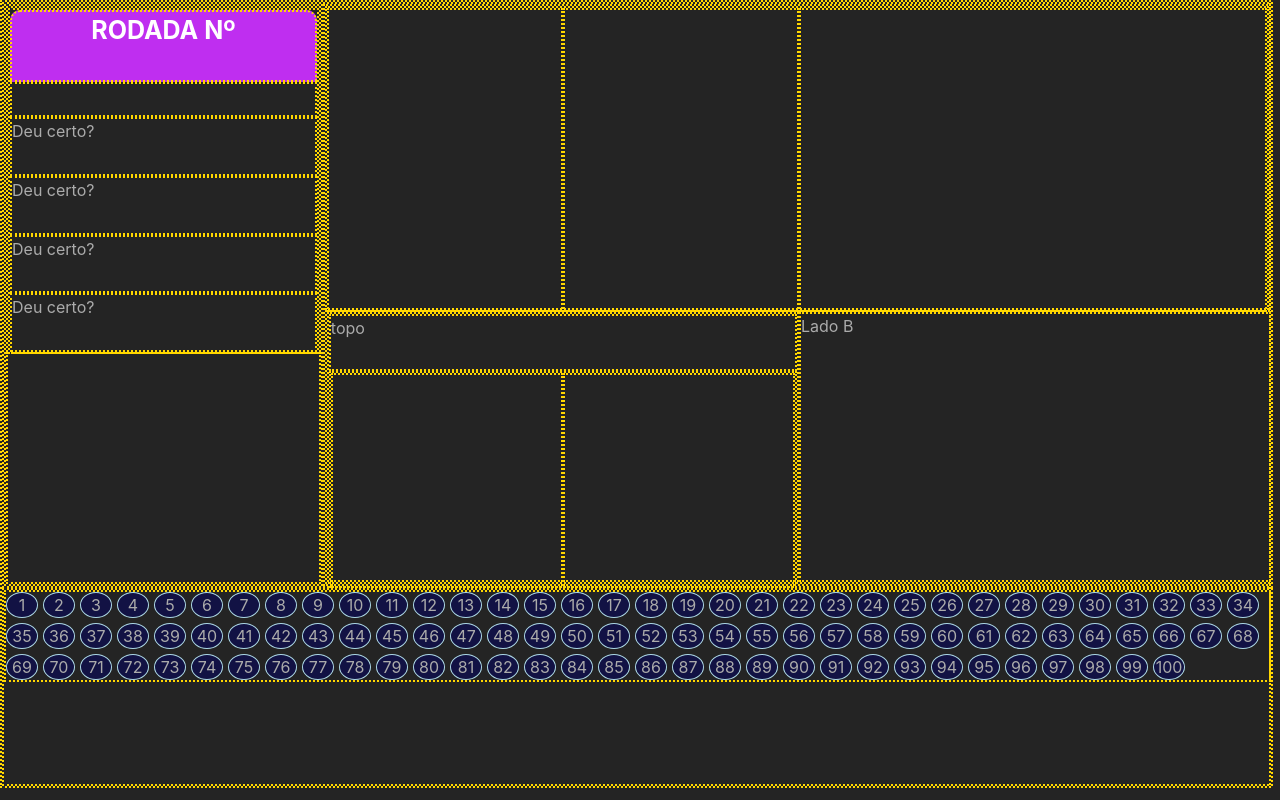
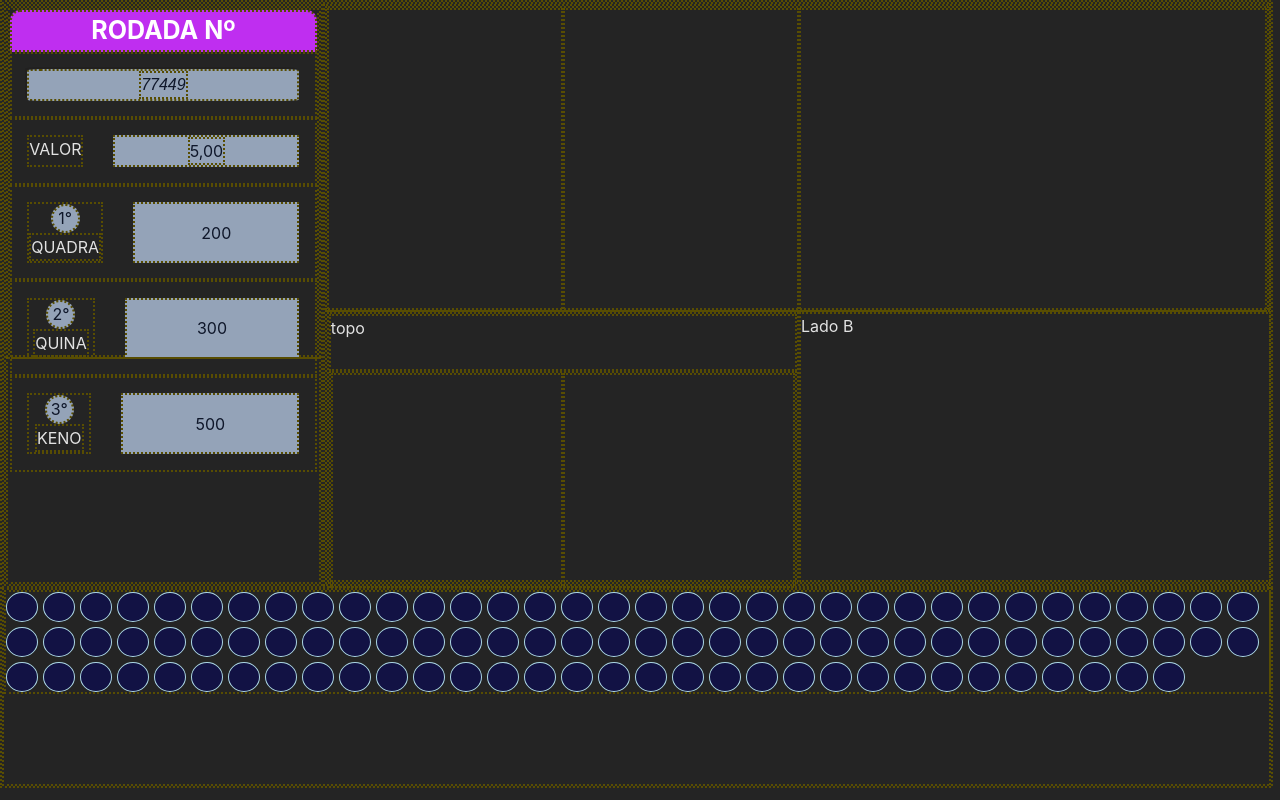
Before and after one commit to Caxara/bingo-do-boteco, a React (Vite) app in the folder front/: page / in a window 1280 px wide. Built offline with nearby package versions, Linux system fonts and the light colour scheme.

Commit message:
COnstruindo os mostradores de prêmios

```diff
--- a/front/src/colors.css
+++ b/front/src/colors.css
@@ -5,4 +5,6 @@
   --dark-blue: #1230ae;
 
   --dar-green: #0d7c66;
+  --light-gray: #94a3b8;
+  --dark-black: #0f172a;
 }
--- a/front/src/components/ContadorDeBolasLancadasPorOrdemDeChamada/index.tsx
+++ b/front/src/components/ContadorDeBolasLancadasPorOrdemDeChamada/index.tsx
@@ -1,4 +1,4 @@
-const listade100numeros = Array.from({ length: 100 }, (_, i) => i + 1)
+const listade100numeros = Array.from({ length: 100 }, (_, i) => i + 1);
 
 export function ContadorDeBolasLancadasPorOrdemDeChamada(): JSX.Element {
   return (
@@ -21,12 +21,12 @@ export function ContadorDeBolasLancadasPorOrdemDeChamada(): JSX.Element {
             justifyContent: "center",
           }}
           onClick={() => {
-            alert(`button ${numero} clicked`)
+            alert(`button ${numero} clicked`);
           }}
         >
-          {numero}
+          <p style={{ opacity: 0 }}>{numero}</p>
         </div>
       ))}
     </div>
-  )
+  );
 }
--- a/front/src/components/MostradorDePremios/index.tsx
+++ b/front/src/components/MostradorDePremios/index.tsx
@@ -1,59 +1,40 @@
+import "./styles.css";
 export function MostradorDePremios() {
   return (
-    <div
-      style={{
-        display: "flex",
-        flexDirection: "column",
-        justifyContent: "stretch",
-        height: "100%",
-      }}
-    >
-      <h1
-        style={{
-          flexGrow: 1,
-          fontSize: "25px",
-          textAlign: "center",
-          color: "white",
-          background: "var(--light-purple)",
-          borderTopLeftRadius: "10px",
-          borderTopRightRadius: "10px",
-        }}
-      >
-        RODADA Nº
-      </h1>
-      <div
-        style={{
-          flexGrow: 1,
-        }}
-      ></div>
-      <div
-        style={{
-          flexGrow: 1,
-        }}
-      >
-        Deu certo?
+    <div className="MostradorDePremios">
+      <h1>RODADA Nº</h1>
+      <div className="VisorNumeroRodada">
+        <div className="VisorNumeroRodadaNumero">
+          <p>77449</p>
+        </div>
       </div>
-      <div
-        style={{
-          flexGrow: 1,
-        }}
-      >
-        Deu certo?
+      <div className="ValorDaCartela">
+        <p>VALOR</p>
+        <div className="ValorDaCartelaNumero">
+          <p>5,00</p>
+        </div>
       </div>
-      <div
-        style={{
-          flexGrow: 1,
-        }}
-      >
-        Deu certo?
+      <div className="Premio">
+        <div className="PremioTexto">
+          <p className="Medalha">1°</p>
+          <p>QUADRA</p>
+        </div>
+        <div className="PremioValor">200</div>
       </div>
-      <div
-        style={{
-          flexGrow: 1,
-        }}
-      >
-        Deu certo?
+      <div className="Premio">
+        <div className="PremioTexto">
+          <p className="Medalha">2°</p>
+          <p>QUINA</p>
+        </div>
+        <div className="PremioValor">300</div>
+      </div>
+      <div className="Premio">
+        <div className="PremioTexto">
+          <p className="Medalha">3°</p>
+          <p>KENO</p>
+        </div>
+        <div className="PremioValor">500</div>
       </div>
     </div>
-  )
+  );
 }
--- a/front/src/components/MostradorDePremios/styles.css
+++ b/front/src/components/MostradorDePremios/styles.css
@@ -1,3 +1,94 @@
-.btn-danger {
-  background-color: red;
+.MostradorDePremios {
+  display: flex;
+  flex-direction: column;
+  justify-content: stretch;
+  height: 100%;
 }
+
+.MostradorDePremios h1 {
+  flex-grow: 1;
+  font-size: 25px;
+  text-align: center;
+  color: white;
+  background: var(--light-purple);
+  border-top-left-radius: 10px;
+  border-top-right-radius: 10px;
+}
+
+.MostradorDePremios div {
+  flex-grow: 1;
+}
+
+/*Campo onde mostra o número da jogada da vez*/
+
+.VisorNumeroRodada {
+  display: flex;
+  padding: 5%;
+}
+
+.VisorNumeroRodadaNumero {
+  background: var(--light-gray);
+  display: flex;
+  justify-content: center;
+  font-style: italic;
+  color: var(--dark-black);
+  border-radius: 5%;
+  box-shadow: -2px -2px rgb(33, 32, 32);
+}
+.VisorNumeroRodadaNumero p {
+  color: var(--dark-black);
+  align-content: center;
+  font-size: 16px;
+  font-family: Arial, Helvetica, sans-serif;
+}
+
+/*Campo onde mostra o valor da jogada*/
+
+.ValorDaCartela {
+  display: flex;
+  padding: 5%;
+  gap: 30px;
+}
+
+.ValorDaCartelaNumero {
+  background-color: var(--light-gray);
+  color: var(--dark-black);
+  display: flex;
+  justify-content: center;
+  align-items: center;
+  width: 60%;
+}
+
+/*Campo onde é mostrado o valor do Primeiro, segundo e terceiro Prêmio */
+
+.Premio {
+  display: flex;
+  flex-direction: row;
+  padding: 5%;
+  gap: 30px;
+}
+
+.PremioTexto {
+  display: flex;
+  flex-direction: column;
+  align-items: center;
+}
+
+.Medalha {
+  text-align: center;
+  border-radius: 50%;
+  background-color: var(--light-gray);
+  color: var(--dark-black);
+  width: 25px;
+  height: 25px;
+  border: var(--dark-blue);
+}
+
+.PremioValor {
+  background-color: var(--light-gray);
+  color: var(--dark-black);
+  display: flex;
+  align-items: center;
+  justify-content: center;
+  width: 60%;
+}
--- a/front/src/layout.css
+++ b/front/src/layout.css
@@ -27,8 +27,8 @@
 
 #root * {
   /*background-color: #242424;*/
-  color: #ababab;
-  border: 2px dotted gold;
+  /*color: #ababab;*/
+  border: 2px dotted rgb(88, 77, 2);
 }
 
 .tela-cheia {
```
